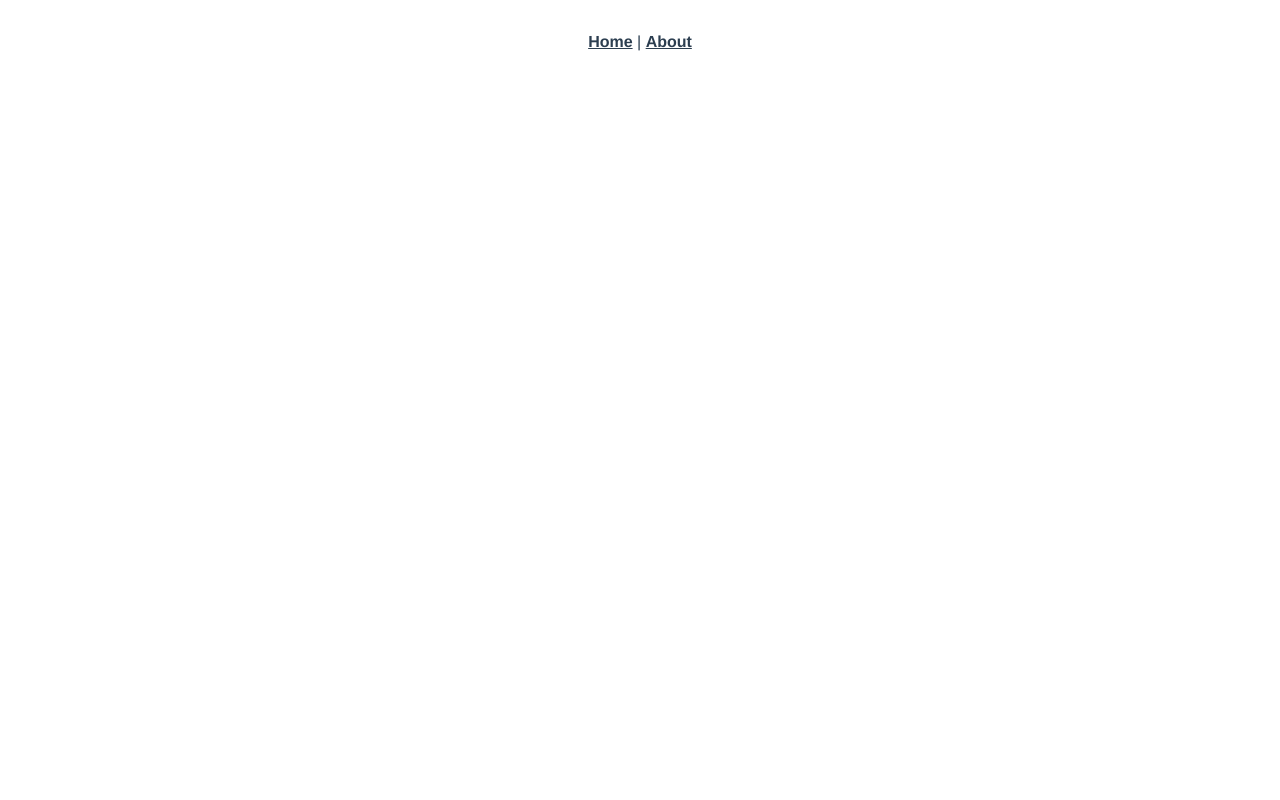
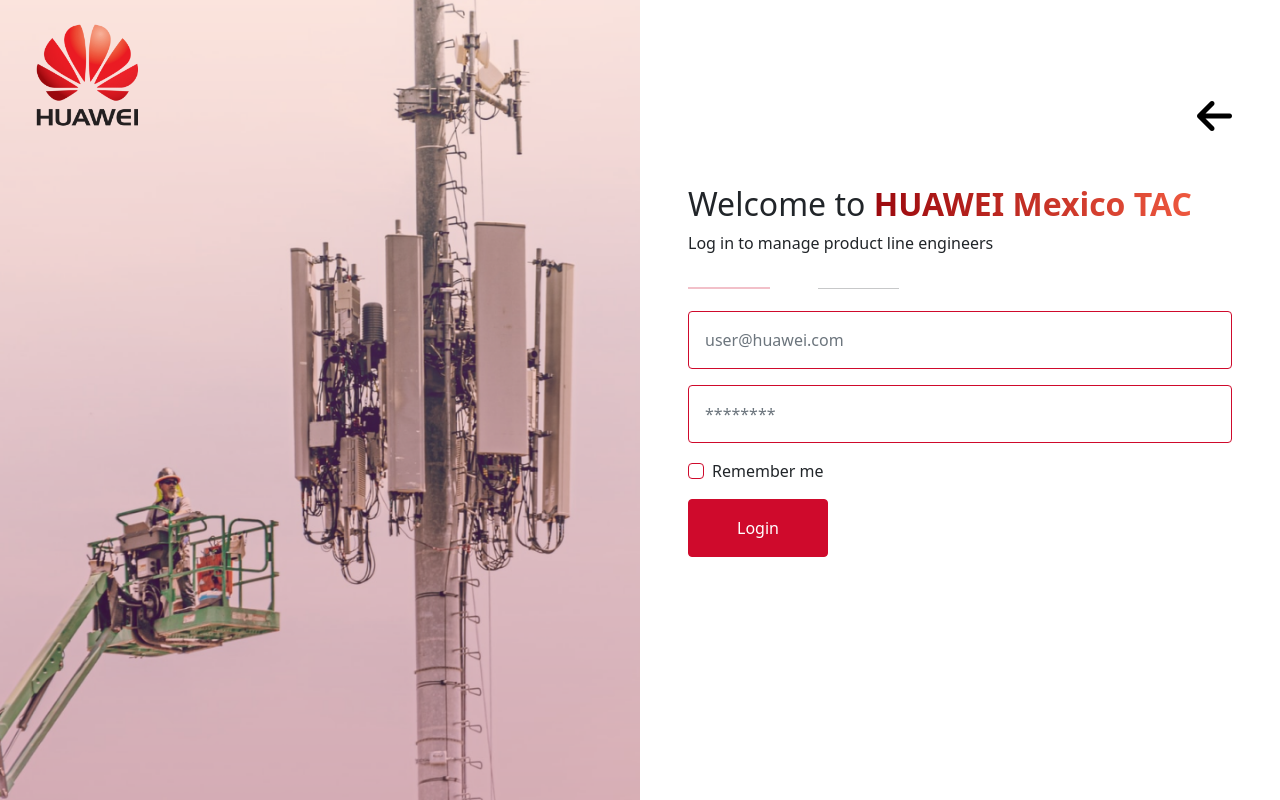
Before and after one commit to Residencia2022/frontend, a Vue app: page /login in a window 1280 px wide. Before the commit this address had no page. Built offline with nearby package versions, Linux system fonts and the light colour scheme; what v-calendar, vue-sweetalert2 would draw is missing.

Commit message:
add: login form

```diff
--- a/src/App.vue
+++ b/src/App.vue
@@ -1,30 +1,59 @@
 <template>
-  <nav>
-    <router-link to="/">Home</router-link> |
-    <router-link to="/about">About</router-link>
-  </nav>
   <router-view/>
 </template>
 
 <style>
-#app {
-  font-family: Avenir, Helvetica, Arial, sans-serif;
-  -webkit-font-smoothing: antialiased;
-  -moz-osx-font-smoothing: grayscale;
-  text-align: center;
-  color: #2c3e50;
+:root {
+  --red-color: #CF0A2C;
 }
 
-nav {
-  padding: 30px;
+.desktop-only {
+  display: none;
 }
 
-nav a {
-  font-weight: bold;
-  color: #2c3e50;
+main.row {
+  width: 100%;
+  min-height: 100vh;
+  margin: 0;
 }
 
-nav a.router-link-exact-active {
-  color: #42b983;
+.form-control {
+  border-color: var(--red-color) !important;
+}
+
+.form-control:focus {
+  box-shadow: 0 0 0 0.2rem rgba(207, 10, 44, 0.25) !important;
+}
+
+.form-check-input {
+  border-color: var(--red-color) !important;
+}
+
+.form-check-input:focus {
+  box-shadow: none !important;
+}
+
+.form-check-input:checked {
+  background-color: var(--red-color) !important;
+  box-shadow: 0 0 0 0.2rem rgba(207, 10, 44, 0.25) !important;
+}
+
+.btn-primary {
+  border-color: var(--red-color) !important;
+  background-color: var(--red-color) !important;
+}
+
+.btn-primary:active, .btn-primary:focus {
+  box-shadow: 0 0 0 0.2rem rgba(207, 10, 44, 0.25) !important;
+}
+
+.bg-huawei {
+  background: linear-gradient(180deg, rgba(248, 175, 151, 0.3) 0%, rgba(154, 8, 13, 0.3) 96.13%);
+}
+
+@media (min-width: 768px) {
+  .desktop-only {
+    display: block;
+  }
 }
 </style>
--- /dev/null
+++ b/src/http.js
@@ -0,0 +1,5 @@
+import axios from 'axios'
+
+export default axios.create({
+  baseURL: 'https://huawei-tac-test.herokuapp.com'
+})
--- a/src/router/index.js
+++ b/src/router/index.js
@@ -1,5 +1,8 @@
+import store from '@/store'
 import { createRouter, createWebHistory } from 'vue-router'
 import HomeView from '../views/HomeView.vue'
+import LoginView from '../views/LoginView.vue'
+import PanelView from '../views/PanelView.vue'
 
 const routes = [
   {
@@ -8,12 +11,14 @@
     component: HomeView
   },
   {
-    path: '/about',
-    name: 'about',
-    // route level code-splitting
-    // this generates a separate chunk (about.[hash].js) for this route
-    // which is lazy-loaded when the route is visited.
-    component: () => import(/* webpackChunkName: "about" */ '../views/AboutView.vue')
+    path: '/login',
+    name: 'login',
+    component: LoginView
+  },
+  {
+    path: '/panel',
+    name: 'panel',
+    component: PanelView
   }
 ]
 
@@ -22,4 +27,17 @@
   routes
 })
 
+router.beforeEach((to, from, next) => {
+  if (to.name === 'home' || to.name === 'login') {
+    next()
+  } else {
+    const user = store.state.user
+    if (user.ID_USER) {
+      next()
+    } else {
+      next('/login')
+    }
+  }
+})
+
 export default router
--- /dev/null
+++ b/src/services/LoginService.js
@@ -0,0 +1,10 @@
+import http from '@/http'
+
+class LoginService {
+  async login (email, password) {
+    const response = await http.post('/login', { email, password })
+    return response.data
+  }
+}
+
+export default new LoginService()
--- a/src/store/index.js
+++ b/src/store/index.js
@@ -2,13 +2,31 @@
 
 export default createStore({
   state: {
+    user: {
+      // ID_USER: '',
+      // TOKEN: '',
+      // FIRST_NAME: '',
+      // LAST_NAME: '',
+      // EMAIL: '',
+      // ID_PRODUCT_LINE: '',
+      // PROFILE_PICTURE: '',
+      // ROL: ''
+    }
   },
   getters: {
+    getUser: (state) => {
+      return state.user
+    }
   },
   mutations: {
+    setUser: (state, user) => {
+      state.user = user
+    }
   },
   actions: {
+    setUser: ({ commit }, user) => {
+      commit('setUser', user)
+    }
   },
-  modules: {
-  }
+  modules: {}
 })
--- a/src/views/AboutView.vue
+++ /dev/null
@@ -1,5 +0,0 @@
-<template>
-  <div class="about">
-    <h1>This is an about page</h1>
-  </div>
-</template>
--- a/src/views/HomeView.vue
+++ b/src/views/HomeView.vue
@@ -1,7 +1,11 @@
 <template>
+  <nav>
+    <router-link to="/">Home</router-link> |
+    <router-link to="/login">Login</router-link>
+  </nav>
   <div class="home">
     <img alt="Vue logo" src="../assets/logo.png">
-    <HelloWorld msg="Welcome to Your Vue.js App"/>
+    <HelloWorld msg="Welcome to Your Vue.js App" />
   </div>
 </template>
 
--- /dev/null
+++ b/src/views/LoginView.vue
@@ -0,0 +1,129 @@
+<template>
+  <main class="row">
+    <section class="col col-12 col-md-6 p-5">
+      <div class="my-5 text-end">
+        <router-link to="/" class="text-decoration-none">
+          <i class="fa-solid fa-arrow-left fs-1 text-black"></i>
+        </router-link>
+      </div>
+      <h2>Welcome to <strong>HUAWEI Mexico TAC</strong></h2>
+      <p>Log in to manage product line engineers</p>
+      <hr class="hr">
+      <hr>
+      <form class="form-group" @submit.prevent="login">
+        <div class="mb-3">
+          <input
+            type="email"
+            name="email"
+            id="email"
+            class="form-control p-3"
+            placeholder="user@huawei.com"
+            v-model="email"
+            required
+          >
+        </div>
+        <div class="mb-3">
+          <input
+            type="password"
+            name="password"
+            id="password"
+            class="form-control p-3"
+            placeholder="********"
+            v-model="password"
+            required
+          >
+        </div>
+        <div class="mb-3 form-check">
+          <input class="form-check-input" type="checkbox" value="" id="rememberCheck" v-model="remember">
+          <label class="form-check-label" for="rememberCheck">
+            Remember me
+          </label>
+        </div>
+        <div class="mb-3">
+          <input type="submit" value="Login" class="px-5 py-3 btn btn-primary">
+        </div>
+      </form>
+    </section>
+    <section class="col col-12 col-md-6 desktop-only">
+      <img src="../assets/logo.png" alt="Logo">
+    </section>
+  </main>
+</template>
+
+<script>
+import LoginService from '../services/LoginService'
+
+export default {
+  name: 'AboutView',
+  data () {
+    return {
+      email: '',
+      password: '',
+      remember: false
+    }
+  },
+  mounted () {
+    if (localStorage.getItem('user')) {
+      this.$store.commit('setUser', JSON.parse(localStorage.getItem('user')))
+      this.$router.push('/panel')
+    }
+  },
+  methods: {
+    login () {
+      LoginService.login(this.email, this.password)
+        .then(response => {
+          this.$store.commit('setUser', response.data)
+          if (this.remember) {
+            localStorage.setItem('user', JSON.stringify(response.data))
+          }
+          this.$router.push('/panel')
+        })
+        .catch(error => {
+          this.$swal.fire({
+            title: 'Error',
+            text: error.response.data.error,
+            icon: 'error'
+          })
+        })
+    }
+  }
+}
+</script>
+
+<style scoped>
+hr {
+  display: inline-block;
+  width: 15%;
+  margin-right: 3rem;
+}
+
+hr.hr {
+  border: 1px solid #CF0A2C;
+}
+
+strong {
+  background: linear-gradient(260deg, #EF593F 0%, #9A080D 100%);
+  -webkit-background-clip: text;
+  -webkit-text-fill-color: transparent;
+  background-clip: text;
+  /* text-fill-color: transparent; */
+}
+
+.desktop-only img {
+  padding: 1.5rem;
+  width: 150px;
+}
+
+@media (min-width: 768px) {
+  main.row {
+    flex-direction: row-reverse;
+  }
+
+  main.row section.col.desktop-only {
+    background-image: url('../assets/login.png');
+    background-size: cover;
+    background-position: center;
+    background-repeat: no-repeat;
+  }
+}
+</style>
```
Also changed, not shown: src/assets/login.png (added), src/assets/logo.png.
